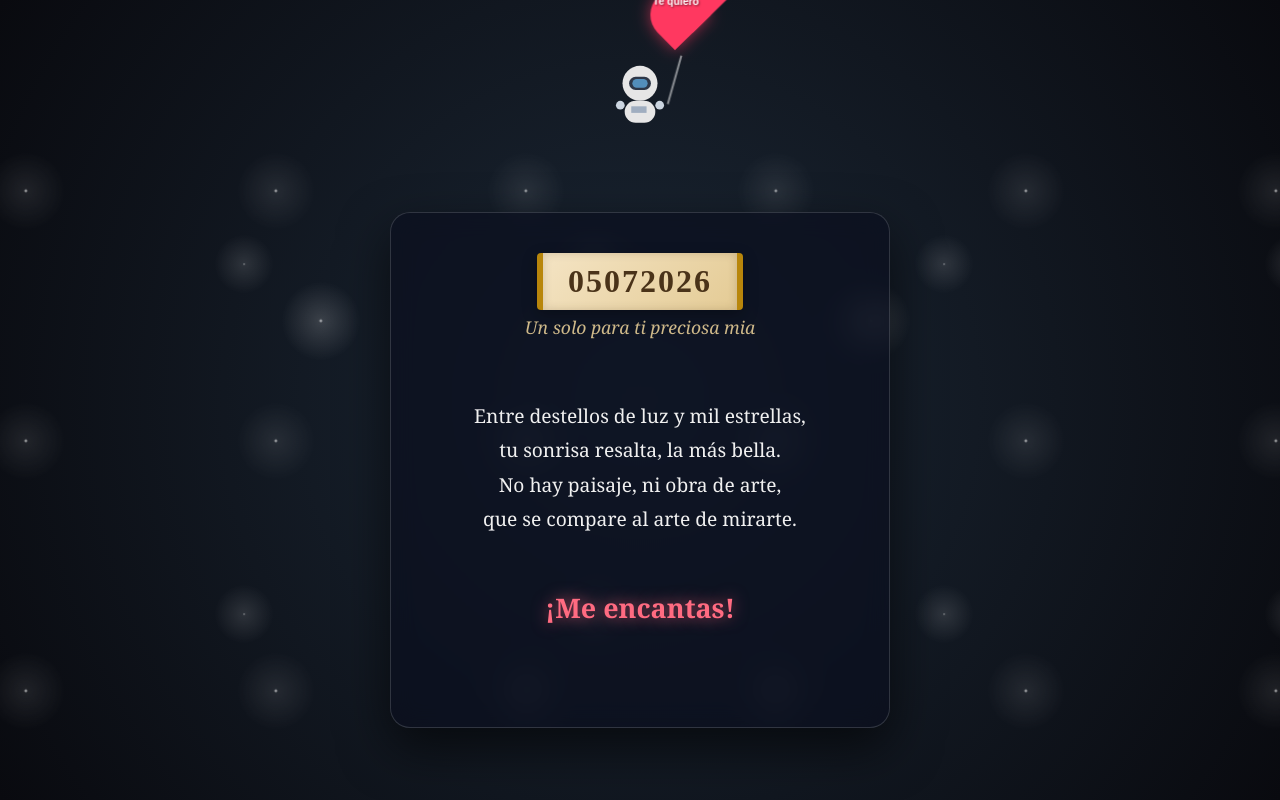
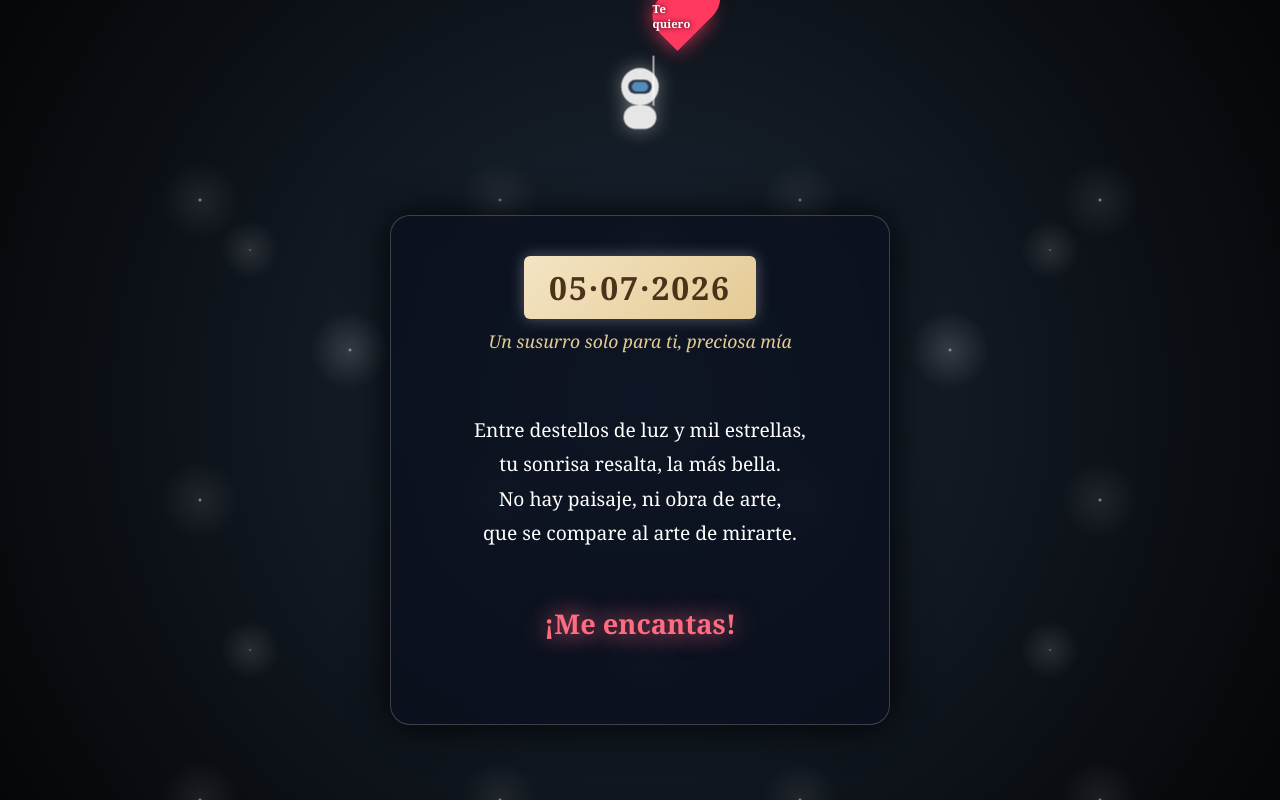
Before and after one commit to Lunaortega/para-alguien-especial, a plain HTML site: page index.html in a window 1280 px wide. Drawn offline with Linux system fonts and the light colour scheme.

Commit message:
Add files via upload

```diff
--- a/index.html
+++ b/index.html
@@ -4,6 +4,7 @@
     <meta charset="UTF-8">
     <meta name="viewport" content="width=device-width, initial-scale=1.0">
     <title>Para una dama hermosa</title>
+
     <style>
         * {
             margin: 0;
@@ -16,8 +17,7 @@
             justify-content: center;
             align-items: center;
             min-height: 100vh;
-            /* Fondo galáctico con estrellas */
-            background: radial-gradient(circle at center, #1b2735 0%, #090a0f 100%);
+            background: radial-gradient(circle at center, #1b2735 0%, #050608 100%);
             font-family: 'Georgia', serif;
             color: #fff;
             overflow-x: hidden;
@@ -25,75 +25,64 @@
             position: relative;
         }
 
-        /* Estrellas de fondo animadas */
+        /* Estrellas animadas */
         body::before {
             content: "";
             position: absolute;
-            top: 0; left: 0; width: 100%; height: 100%;
+            width: 100%;
+            height: 100%;
             background-image:
                 radial-gradient(white, rgba(255,255,255,.2) 2px, transparent 40px),
                 radial-gradient(white, rgba(255,255,255,.15) 1px, transparent 30px),
                 radial-gradient(white, rgba(255,255,255,.1) 2px, transparent 40px);
-            background-size: 550px 550px, 350px 350px, 250px 250px;
-            background-position: 0 0, 40px 60px, 130px 270px;
-            opacity: 0.8;
-            animation: starsMove 60s linear infinite;
-            z-index: 0;
+            background-size: 600px 600px, 400px 400px, 300px 300px;
+            animation: starsMove 80s linear infinite;
+            opacity: 0.7;
         }
 
         @keyframes starsMove {
-            from { background-position: 0 0, 40px 60px, 130px 270px; }
-            to { background-position: 550px 550px, 390px 410px, 380px 820px; }
+            from { background-position: 0 0; }
+            to { background-position: 800px 800px; }
         }
 
-        /* Contenedor del Astronauta y el Globo */
         .space-container {
             position: relative;
             width: 100%;
             max-width: 500px;
-            margin-top: 140px; /* Espacio para el astronauta flotante de arriba */
+            margin-top: 140px;
             z-index: 2;
         }
 
-        /* Astronauta Flotando */
+        /* Astronauta */
         .astronaut-wrapper {
             position: absolute;
             top: -150px;
             left: 50%;
             transform: translateX(-50%);
-            display: flex;
-            flex-direction: column;
-            align-items: center;
             animation: floatAstronaut 4s ease-in-out infinite;
         }
 
-        /* Icono de Astronauta */
         .astronaut {
-            width: 70px;
-            height: 70px;
+            width: 75px;
+            filter: drop-shadow(0 0 10px rgba(255,255,255,0.4));
         }
 
-        /* Globo de corazón */
+        /* Globo */
         .balloon-container {
             position: absolute;
             top: -65px;
             right: -25px;
-            display: flex;
-            flex-direction: column;
-            align-items: center;
             animation: floatBalloon 3s ease-in-out infinite alternate;
         }
 
         .heart-balloon {
             background-color: #ff3860;
-            display: inline-block;
             height: 50px;
+            width: 50px;
             position: relative;
-            top: 0;
             transform: rotate(-45deg);
-            width: 50px;
             border-radius: 50% 50% 0 0;
-            box-shadow: 0 0 15px rgba(255, 56, 96, 0.6);
+            box-shadow: 0 0 20px rgba(255, 56, 96, 0.8);
             display: flex;
             justify-content: center;
             align-items: center;
@@ -101,51 +90,42 @@
 
         .heart-balloon:before {
             content: "";
-            background-color: #ff3860;
-            border-radius: 50% 50% 0 0;
-            height: 50px;
             position: absolute;
             width: 50px;
+            height: 50px;
+            background-color: #ff3860;
+            border-radius: 50%;
+            left: 25px;
             top: 0;
-            left: 25px;
         }
 
         .heart-balloon span {
             transform: rotate(45deg);
-            color: white;
-            font-size: 0.65rem;
+            font-size: 0.7rem;
             font-weight: bold;
-            z-index: 10;
-            position: relative;
-            white-space: nowrap;
-            font-family: 'Arial', sans-serif;
-            text-shadow: 1px 1px 2px rgba(0,0,0,0.5);
-            margin-left: 20px;
-            margin-top: -20px;
+            text-shadow: 0 0 5px black;
         }
 
         .balloon-string {
             width: 2px;
             height: 50px;
-            background: rgba(255,255,255,0.5);
+            background: rgba(255,255,255,0.6);
             margin-top: 15px;
-            transform: rotate(15deg);
         }
 
-        /* Carta principal */
+        /* Carta */
         .card {
-            background: rgba(10, 15, 30, 0.7);
-            backdrop-filter: blur(12px);
-            border: 1px solid rgba(255, 255, 255, 0.15);
+            background: rgba(10, 15, 30, 0.75);
+            backdrop-filter: blur(15px);
+            border-radius: 20px;
             padding: 40px 30px;
-            border-radius: 20px;
             text-align: center;
-            width: 100%;
-            box-shadow: 0 20px 50px rgba(0, 0, 0, 0.6);
-            animation: fadeIn 2s ease-in-out;
+            box-shadow: 0 0 40px rgba(0,0,0,0.9);
+            border: 1px solid rgba(255,255,255,0.2);
+            animation: fadeIn 2s ease;
         }
 
-        /* Título Estilo Pergamino */
+        /* Título */
         .parchment-title {
             background: linear-gradient(135deg, #f4e4c4, #e4cb95);
             color: #4a3319;
@@ -153,91 +133,79 @@
             font-size: 2rem;
             font-weight: bold;
             letter-spacing: 2px;
-            border-radius: 4px;
+            border-radius: 6px;
             display: inline-block;
-            box-shadow: 0 5px 15px rgba(0,0,0,0.3), inset 0 0 10px rgba(74,51,25,0.2);
-            border-left: 6px solid #b8860b;
-            border-right: 6px solid #b8860b;
-            font-family: 'Times New Roman', serif;
-            margin-bottom: 5px;
-            position: relative;
+            box-shadow: 0 0 15px rgba(255,255,255,0.3);
+            margin-bottom: 10px;
         }
 
-        /* Subtítulo */
+        /* Subtítulo corregido */
         .subtitle {
             font-size: 1.1rem;
             color: #e4cb95;
             font-style: italic;
             margin-bottom: 25px;
-            opacity: 0.9;
         }
 
         .poem {
             font-size: 1.2rem;
             line-height: 1.8;
-            margin-bottom: 20px;
-            color: #f0f0f0;
             white-space: pre-line;
         }
 
         .highlight {
-            font-size: 1.6rem;
+            font-size: 1.7rem;
             font-weight: bold;
             color: #ff6b81;
             display: block;
             margin-top: 15px;
-            animation: pulse 2s infinite;
+            animation: glow 2s infinite;
         }
 
         /* Animaciones */
         @keyframes fadeIn {
-            from { opacity: 0; transform: translateY(20px); }
-            to { opacity: 1; transform: translateY(0); }
+            from {opacity: 0; transform: translateY(20px);}
+            to {opacity: 1; transform: translateY(0);}
         }
 
         @keyframes floatAstronaut {
-            0% { transform: translate(-50%, 0px); }
-            50% { transform: translate(-50%, -12px); }
-            100% { transform: translate(-50%, 0px); }
+            0%,100% { transform: translate(-50%, 0); }
+            50% { transform: translate(-50%, -15px); }
         }
 
         @keyframes floatBalloon {
-            0% { transform: translateY(0px) rotate(0deg); }
-            100% { transform: translateY(-5px) rotate(3deg); }
+            from { transform: translateY(0); }
+            to { transform: translateY(-8px); }
         }
 
-        @keyframes pulse {
-            0% { opacity: 0.8; transform: scale(1); }
-            50% { opacity: 1; transform: scale(1.05); text-shadow: 0 0 15px rgba(255, 107, 129, 0.7); }
-            100% { opacity: 0.8; transform: scale(1); }
+        @keyframes glow {
+            0%,100% { text-shadow: 0 0 10px #ff6b81; }
+            50% { text-shadow: 0 0 25px #ff6b81; }
         }
     </style>
 </head>
+
 <body>
 
 <div class="space-container">
+
     <div class="astronaut-wrapper">
-            <svg class="astronaut" viewBox="0 0 64 64" fill="none" xmlns="http://www.w3.org/2000/svg">
+        <svg class="astronaut" viewBox="0 0 64 64">
             <circle cx="32" cy="25" r="16" fill="#e6e6e6"/>
             <rect x="22" y="19" width="20" height="12" rx="6" fill="#2d3748"/>
             <rect x="25" y="21" width="14" height="8" rx="4" fill="#63b3ed" opacity="0.7"/>
             <rect x="18" y="41" width="28" height="20" rx="10" fill="#e6e6e6"/>
-                <rect x="24" y="46" width="14" height="6" fill="#a0aec0"/>
-                <circle cx="14" cy="45" r="4" fill="#cbd5e0"/>
-                <circle cx="50" cy="45" r="4" fill="#cbd5e0"/>
         </svg>
 
         <div class="balloon-container">
-                <div class="heart-balloon">
-                    <span>Te quiero</span>
-                </div>
+            <div class="heart-balloon"><span>Te quiero</span></div>
             <div class="balloon-string"></div>
         </div>
     </div>
 
     <div class="card">
-            <div class="parchment-title">05072026</div>
-            <div class="subtitle">Un solo para ti preciosa mia</div>
+        <div class="parchment-title">05·07·2026</div>
+        <div class="subtitle">Un susurro solo para ti, preciosa mía</div>
 
         <p class="poem">
 Entre destellos de luz y mil estrellas,
@@ -248,6 +216,7 @@
 <span class="highlight">¡Me encantas!</span>
         </p>
     </div>
+
 </div>
 
 </body>
```
Lines whose indentation alone changed are shown as unchanged.
